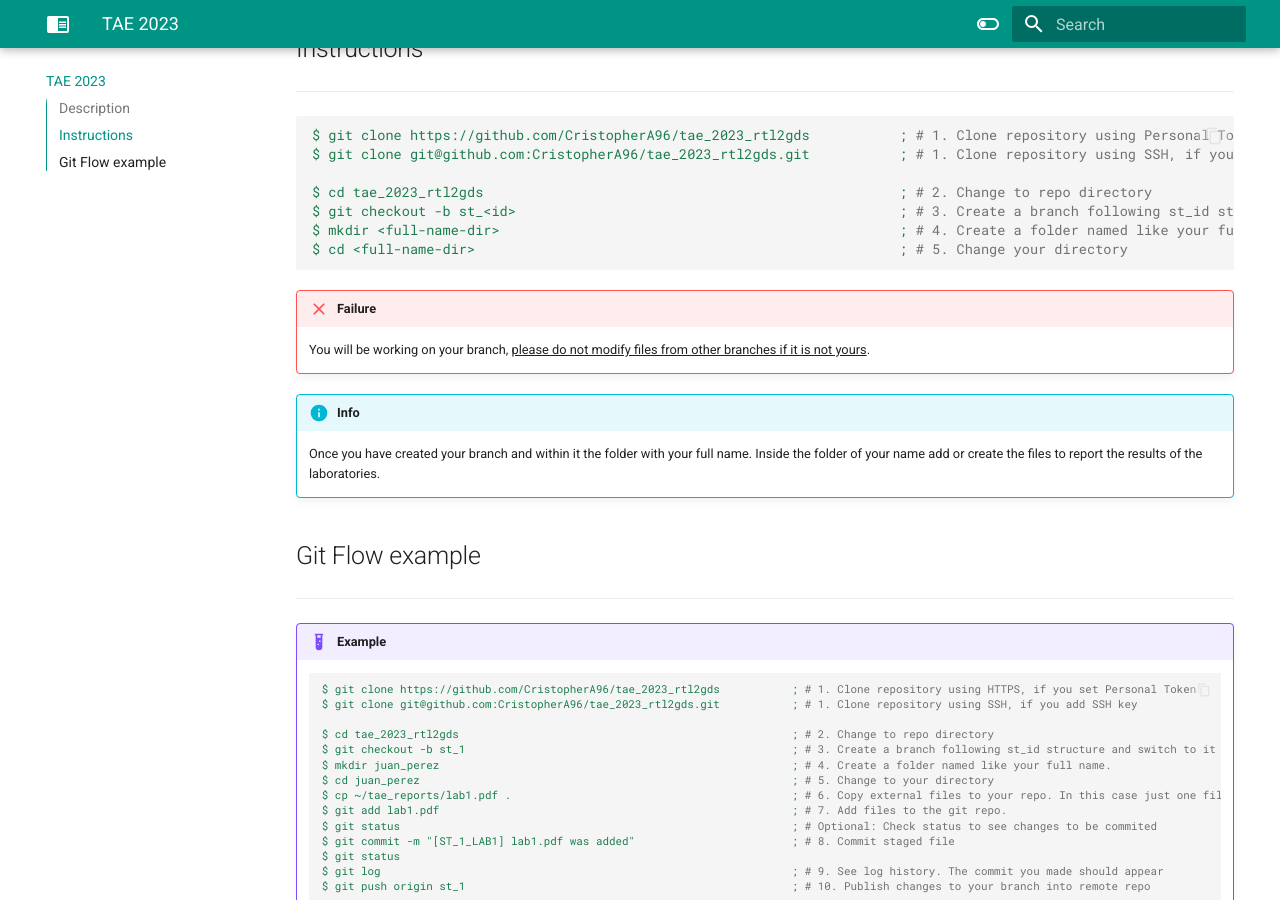
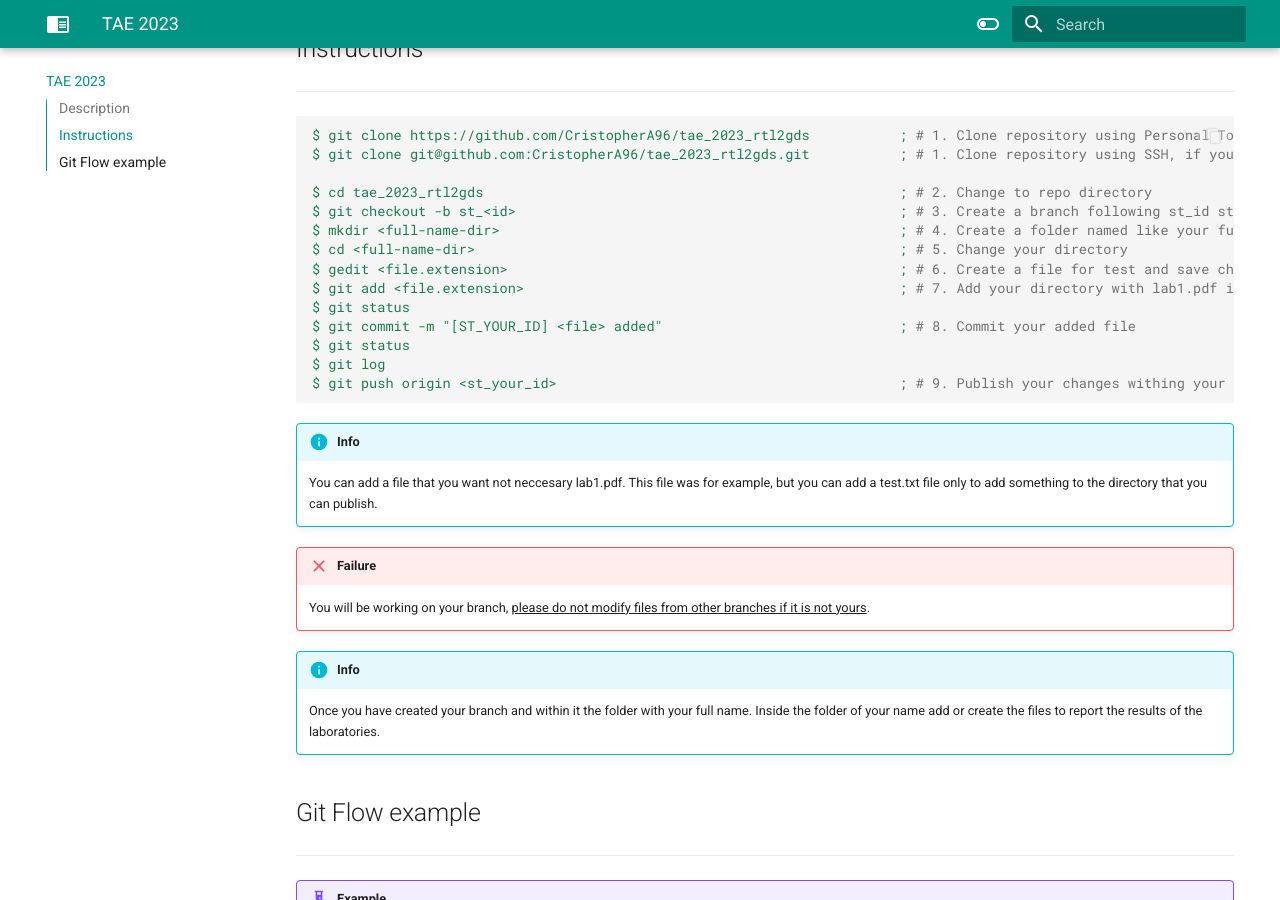
Before and after one commit to CristopherA96/tae_git, an MkDocs documentation site: the page built from docs/index.md, in a window 1280 px wide and 900 px high, scrolled down 415 px. Built offline with MkDocs 1.6.1 and Material for MkDocs 9.7.7, drawn with Linux system fonts in a browser that asks for light colours.

Commit message:
[DOCS] index page modified with extra instructions

````diff
--- a/docs/index.md
+++ b/docs/index.md
@@ -16,7 +16,17 @@ $ cd tae_2023_rtl2gds                                                   ; # 2. C
 $ git checkout -b st_<id>                                               ; # 3. Create a branch following st_id structure and switch to it
 $ mkdir <full-name-dir>                                                 ; # 4. Create a folder named like your full name
 $ cd <full-name-dir>                                                    ; # 5. Change your directory
+$ gedit <file.extension>                                                ; # 6. Create a file for test and save changes
+$ git add <file.extension>                                              ; # 7. Add your directory with lab1.pdf inside
+$ git status
+$ git commit -m "[ST_YOUR_ID] <file> added"                             ; # 8. Commit your added file
+$ git status
+$ git log
+$ git push origin <st_your_id>                                          ; # 9. Publish your changes withing your branch to remote repo
 ```
+
+!!! info
+    You can add a file that you want not neccesary lab1.pdf. This file was for example, but you can add a test.txt file only to add something to the directory that you can publish.
 
 !!! failure
     You will be working on your branch, <u>please do not modify files from other branches if it is not yours</u>.
````
